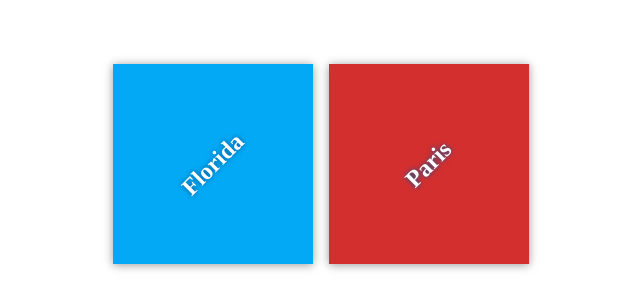
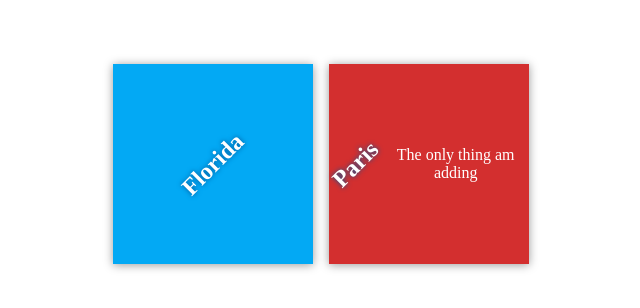
Before and after one commit to MickyQu35t/my-travel-plans, a plain HTML site: page index.html in a window 1280 px wide. Shown: the part 236-544 px from the top of the page, without its empty margins (319-959 px from the left). Drawn offline with Linux system fonts and the light colour scheme.

Commit message:
Added testing paragraph

```diff
--- a/index.html
+++ b/index.html
@@ -16,6 +16,7 @@
 
             <div class="destination" id="paris">
                 <h2>Paris</h2>
+                <p>The only thing am adding<p>
             </div>
         </div>
     </div>
```
